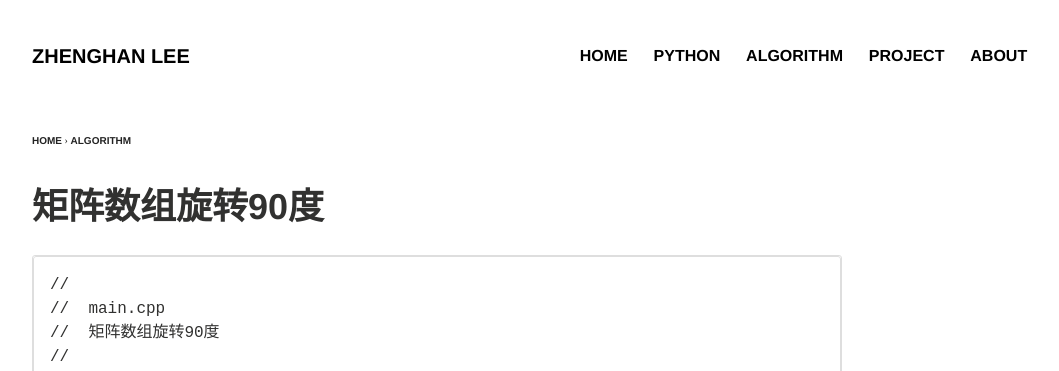
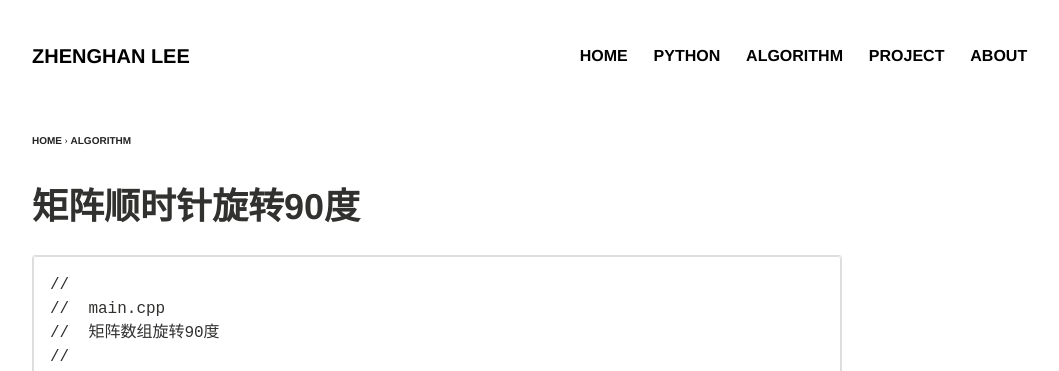
Before and after one commit to ZH-Lee/ZH-Lee.github.io, a Jekyll site: the page built from _posts/algorithm/2018-10-09-矩阵数组旋转90度.md, in a window 1280 px wide. Shown: the top 371 px of the page, without its empty margins (64-1123 px from the left). Built offline with Jekyll 4.4.1, drawn with Linux system fonts in a browser that asks for light colours.

Commit message:
add files

```diff
--- a/_posts/algorithm/2018-10-09-矩阵数组旋转90度.md
+++ b/_posts/algorithm/2018-10-09-矩阵数组旋转90度.md
@@ -1,6 +1,6 @@
 ---
 layout: article
-title: "矩阵数组旋转90度"
+title: "矩阵顺时针旋转90度"
 categories: algorithm
 image:
   feature: spot.jpg
```
Also changed, not shown: _posts/algorithm/2018-10-09-之字形打印数组.md (+1 -1 lines).
